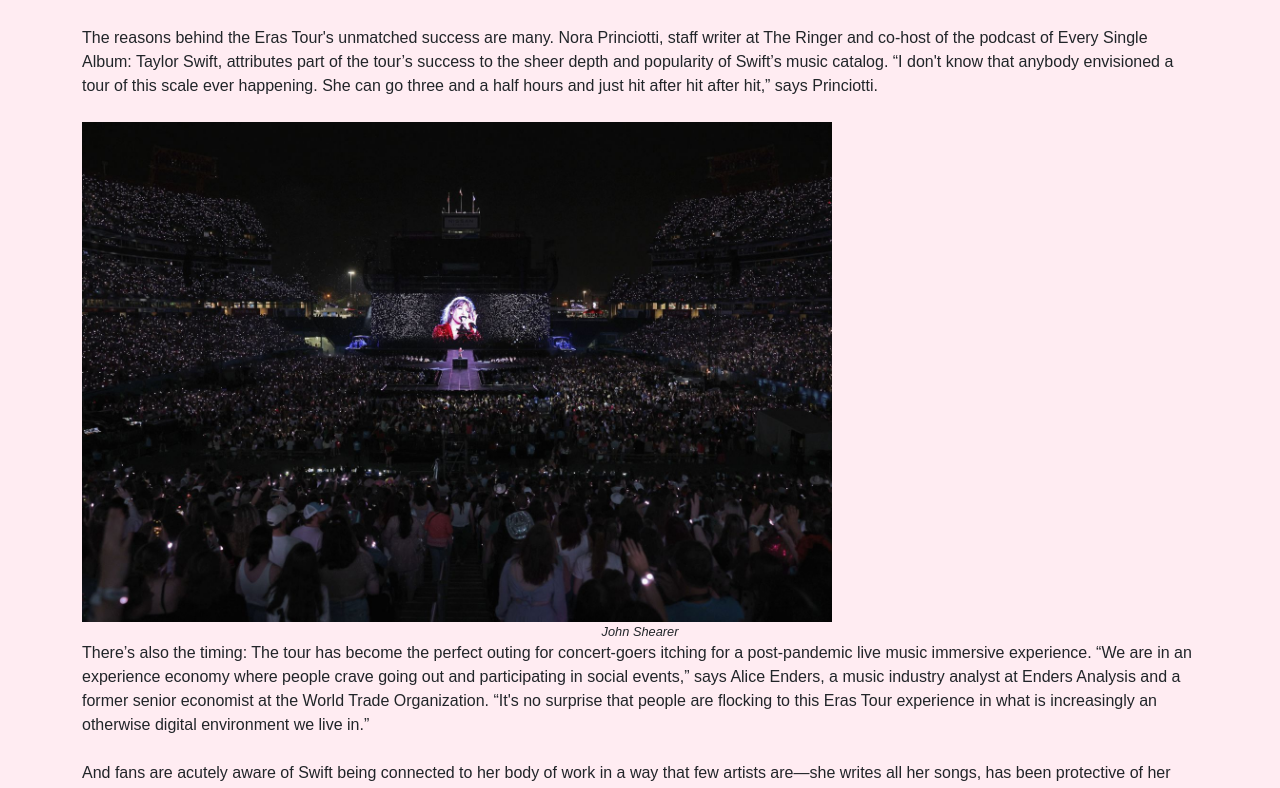
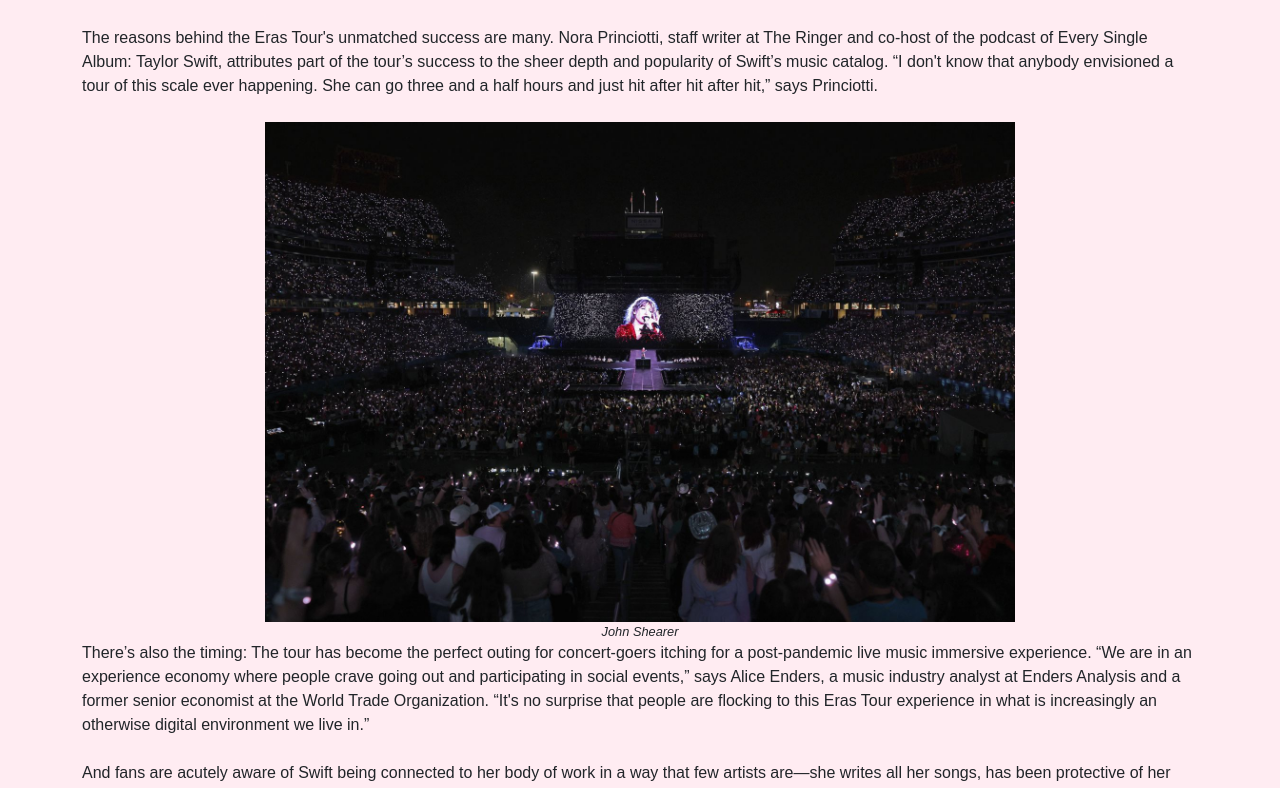
Before and after one commit to ejav7/Erica-Javadpour-Jour352, a website: page data-viz-project/index.html in a window 1280 px wide. Shown: the part 3587-4375 px from the top of the page. Drawn offline with nearby package versions, Linux system fonts and the light colour scheme; a web font is replaced by a local one.

Commit message:
Update style.css
removed max width of 700

```diff
--- a/data-viz-project/style.css
+++ b/data-viz-project/style.css
@@ -67,6 +67,7 @@ p {
 
 .pictures {
     text-align:center;
+    width:100%;
 }
 .graphics {
     text-align:center;
@@ -106,9 +107,3 @@ p {
         display:none;
     }
 }
-
-.pictures {
-    width:100%;
-    max-width: 700px;
-    text-align:center;
-}
```
